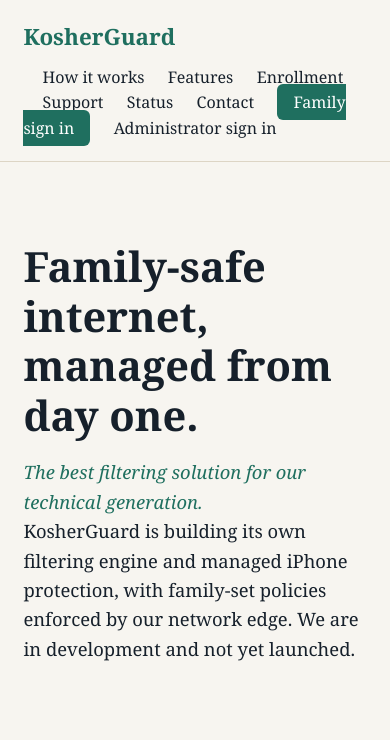
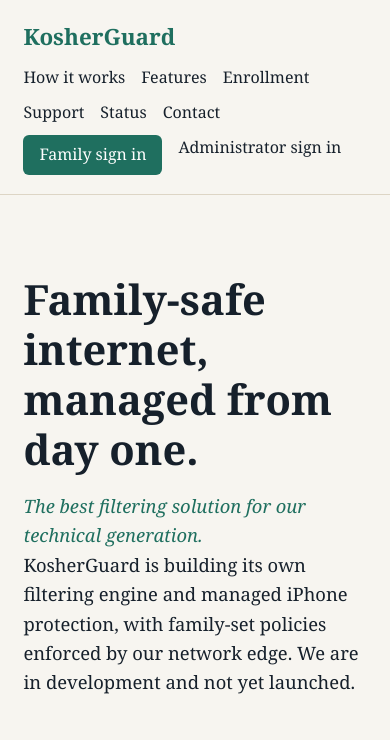
Before and after one commit to yossigo88-cyber/kosherguard-platform, a plain HTML site: page website/index.html in a window 390 px wide. Shown: the top 740 px of the page. Drawn offline with Linux system fonts and the light colour scheme.

Commit message:
fix(build): republish website/index.html with verified content

```diff
--- a/website/index.html
+++ b/website/index.html
@@ -11,7 +11,12 @@ body { font-family: Georgia, 'Times New Roman', serif; color: var(--ink); backgr
 header { padding: 1.2rem 6vw; display: flex; justify-content: space-between; align-items: center; border-bottom: 1px solid #ddd5c5; flex-wrap: wrap; gap: .6rem; }
 .logo { font-size: 1.4rem; font-weight: bold; color: var(--accent); }
 nav a { margin-left: 1.2rem; color: var(--ink); text-decoration: none; }
-nav a.cta { background: var(--accent); color: #fff; padding: .45rem 1rem; border-radius: 6px; }
+nav a.cta { background: var(--accent); color: #fff; padding: .45rem 1rem; border-radius: 6px; white-space: nowrap; }
+@media (max-width: 640px) {
+  header { flex-direction: column; align-items: flex-start; }
+  nav { display: flex; flex-wrap: wrap; gap: .6rem 1rem; }
+  nav a { margin-left: 0; }
+}
 .hero { padding: 5rem 6vw 3rem; max-width: 62rem; }
 .hero h1 { font-size: 2.6rem; line-height: 1.2; margin-bottom: 1rem; }
 .hero p { font-size: 1.15rem; max-width: 44rem; }
```
